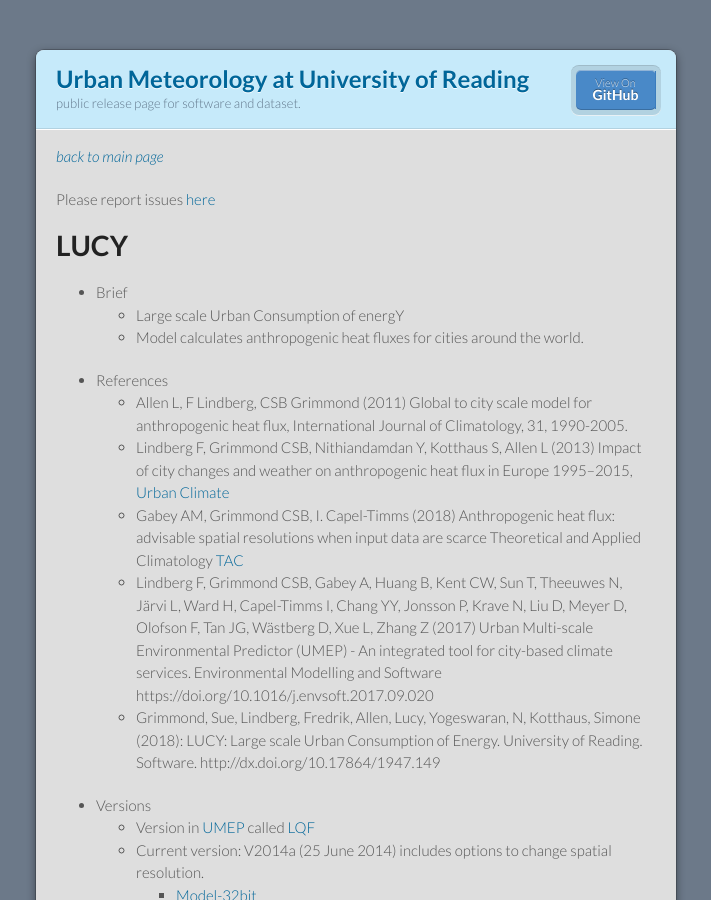
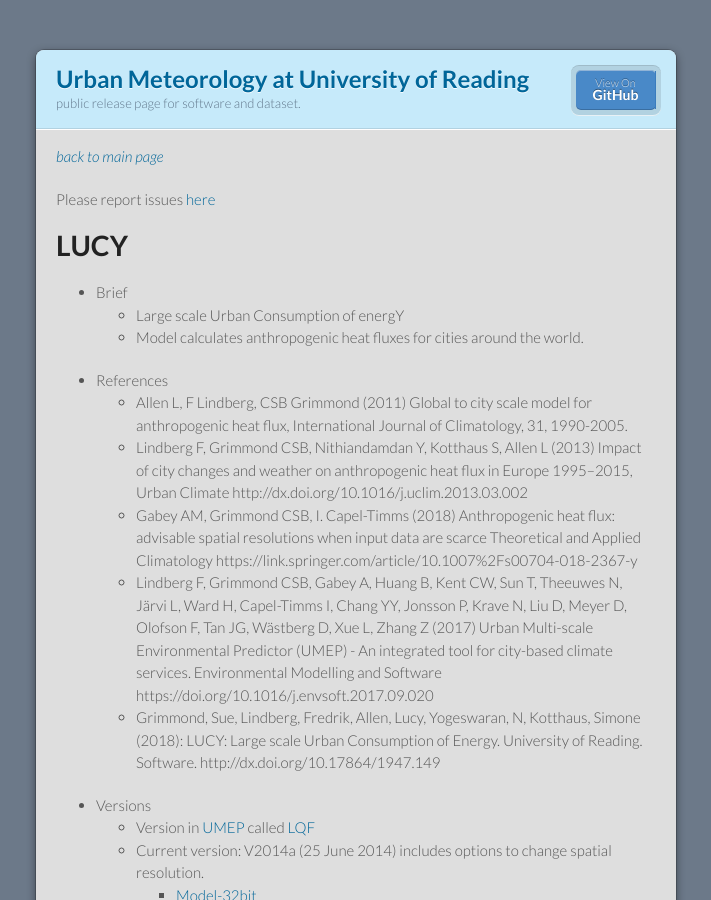
Before and after one commit to Urban-Meteorology-Reading/Urban-Meteorology-Reading.github.io, a Jekyll site: the page built from LUCY.md, in a window 1280 px wide and 900 px high. Shown: the whole window, without its empty margins (284-995 px from the left). Built offline with Jekyll 4.4.1, drawn with Linux system fonts in a browser that asks for light colours.

Commit message:
Update LUCY.md

```diff
--- a/LUCY.md
+++ b/LUCY.md
@@ -14,9 +14,9 @@ Please report issues [here](https://github.com/Urban-Meteorology-Reading/Urban-M
 
 * References
    * Allen L, F Lindberg, CSB Grimmond (2011) Global to city scale model for anthropogenic heat flux, International Journal of Climatology, 31, 1990-2005.
-   * Lindberg F, Grimmond CSB, Nithiandamdan Y, Kotthaus S, Allen L (2013) Impact of city changes and weather on anthropogenic heat flux in Europe 1995–2015, [Urban Climate](http://dx.doi.org/10.1016/j.uclim.2013.03.002)
+   * Lindberg F, Grimmond CSB, Nithiandamdan Y, Kotthaus S, Allen L (2013) Impact of city changes and weather on anthropogenic heat flux in Europe 1995–2015, Urban Climate http://dx.doi.org/10.1016/j.uclim.2013.03.002
    * Gabey AM, Grimmond CSB, I. Capel-Timms (2018) Anthropogenic heat flux: advisable spatial resolutions when input data
-are scarce Theoretical and Applied Climatology [TAC](https://link.springer.com/article/10.1007%2Fs00704-018-2367-y)
+are scarce Theoretical and Applied Climatology https://link.springer.com/article/10.1007%2Fs00704-018-2367-y
    * Lindberg F, Grimmond CSB, Gabey A, Huang B, Kent CW, Sun T, Theeuwes N, Järvi L, Ward H, Capel-Timms I, Chang YY, Jonsson P, Krave N, Liu D, Meyer D, Olofson F, Tan JG, Wästberg D, Xue L, Zhang Z (2017) Urban Multi-scale Environmental Predictor (UMEP) - An integrated tool for city-based climate services.  Environmental Modelling and Software https://doi.org/10.1016/j.envsoft.2017.09.020
    * 	Grimmond, Sue, Lindberg, Fredrik, Allen, Lucy, Yogeswaran, N, Kotthaus, Simone (2018): LUCY: Large scale Urban Consumption of Energy. University of Reading. Software. http://dx.doi.org/10.17864/1947.149
 
```
